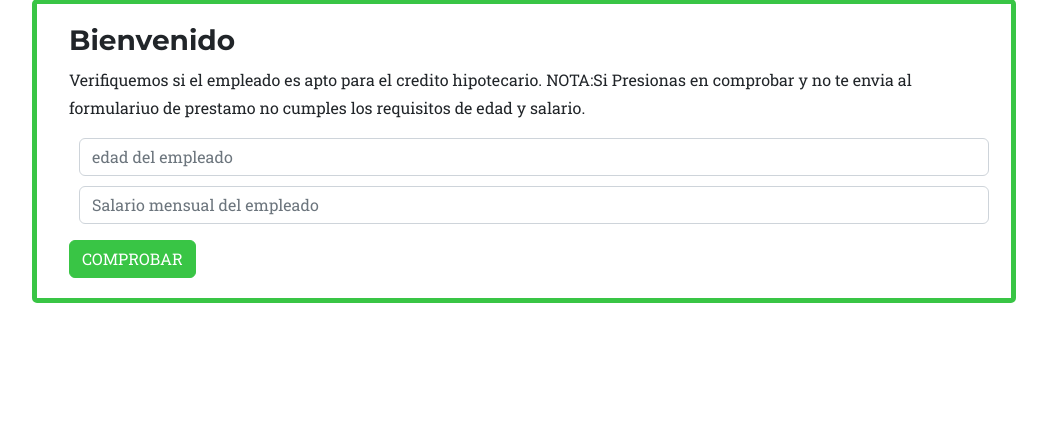
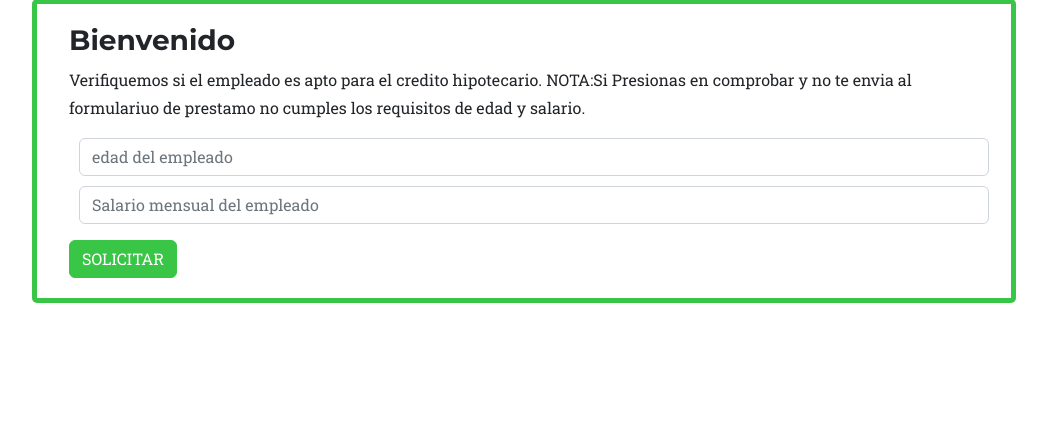
Before and after one commit to Alet2003/PROYECTNOMINA, a Flask app: page /fronted/indexcreditolibreinversion in a window 1280 px wide. Shown: the part 401-831 px from the top of the page, without its empty margins (116-1163 px from the left). Run offline with Flask 3, Linux system fonts and the light colour scheme; data that the repository does not hold is empty; parts of the project's set-up code (start-up, migrations or seed data) failed here and were passed over; some libraries are stand-ins or nearby versions.

Commit message:
BELLINGAMMMM

```diff
--- a/src/config/templates/main/credito_hipotecario.html
+++ b/src/config/templates/main/credito_hipotecario.html
@@ -9,7 +9,7 @@
                 <div class="form-items">
                     <h3>Bienvenido</h3>
                     <p>Verifiquemos si el empleado es apto para el credito hipotecario. NOTA:Si Presionas en comprobar y no te envia al formulariuo de prestamo no cumples los requisitos de edad y salario.</p>
-                    <form class="requires-validation" novalidate>
+                    <form class="requires-validation">
                         <div class="col-md-12">
                             <input id="edad" class="form-control" type="number" name="edad"
                                 placeholder="edad del empleado" required>
--- a/src/config/templates/main/credito_libre_inversion.html
+++ b/src/config/templates/main/credito_libre_inversion.html
@@ -34,7 +34,7 @@
                                 <div class="invalid-feedback">El campo no puede estar vacio!</div>
                             </div>
                             <div class="form-button mt-3">
-                                <a onclick="validarcredito()" id="verificar" zid="submit" type="submit" class="btn btn-primary form-button">COMPROBAR</a>
+                                <a onclick="validarcredito()" id="verificar" zid="submit" type="submit" class="btn btn-primary form-button">SOLICITAR</a>
                             </div>
                         </form>
                     </div>
```
